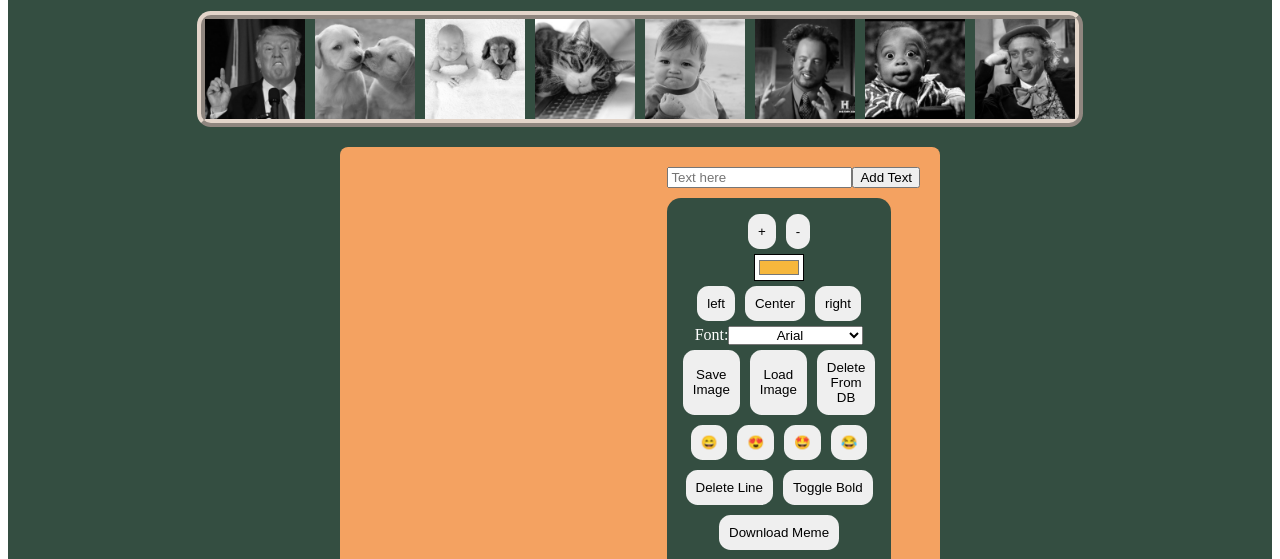
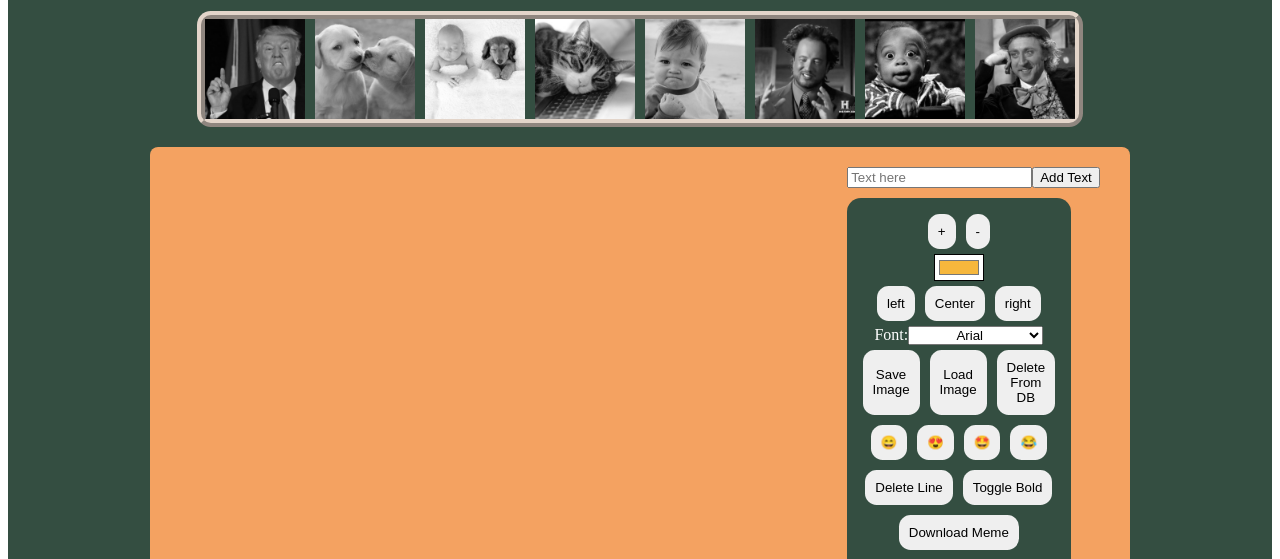
Before and after one commit to peleg125/proj-memegen, a plain HTML site: page index.html in a window 1280 px wide. Shown: the part 107-666 px from the top of the page. Drawn offline with Linux system fonts and the light colour scheme.

Commit message:
Fixed layout

```diff
--- a/css/main.css
+++ b/css/main.css
@@ -6,10 +6,10 @@
 @import url("setup/vars.css");
 
 /* CONPONENTS */
-
 @import url("components/buttons.css");
 @import url("components/img.css");
 @import url("components/main-content.css");
 @import url("components/main-header.css");
+
 /* media query */
 @import url("setup/mq.css");
--- a/css/setup/mq.css
+++ b/css/setup/mq.css
@@ -7,12 +7,15 @@
 	.controls-lane {
 		width: 100%;
 	}
+
 	.controls-lane {
 		align-items: center;
 	}
+
 	.image-selector {
 		padding: 10px;
 	}
+
 	.buttons {
 		flex-direction: row;
 		flex-wrap: wrap;
@@ -20,10 +23,12 @@
 		padding: 0px;
 		border-radius: 0px;
 	}
+
 	.buttons button,
 	.image-selector img {
 		margin: 10px;
 	}
+
 	.image-selector img {
 		width: 80px;
 	}
@@ -42,27 +47,31 @@
 	.lane-container {
 		grid-template-columns: 1fr;
 	}
+
 	.canvas-lane,
 	.controls-lane {
 		width: 100%;
 	}
+
 	.buttons {
 		flex-direction: row;
 		flex-wrap: wrap;
 		justify-content: center;
 	}
+
 	.image-selector {
 		grid-auto-flow: row;
 		grid-template-columns: repeat(auto-fill, minmax(60px, 1fr));
 	}
+
 	.image-selector img {
 		width: 100%;
 	}
 }
 
-@media (min-width: 980px) {
+@media (min-width: 940px) {
 	.container {
-		grid-template-columns: minmax(20px, 1fr) minmax(auto, 600px) minmax(
+		grid-template-columns: minmax(20px, 1fr) minmax(auto, 980px) minmax(
 				20px,
 				1fr
 			);
@@ -73,18 +82,24 @@
 	.container > *.full {
 		grid-column: 1/-1;
 	}
-	.container .lane-container {
+
+	.lane-container {
 		grid-template-columns: 5fr 2fr;
 	}
+
 	.canvas-lane {
-		width: 80%;
+		width: auto;
+		min-width: 0;
 	}
+
 	.controls-lane {
 		width: 20%;
 	}
+
 	.main-header {
 		grid-column: 1/-1;
 	}
+
 	.image-selector img:hover {
 		padding: 0.865em;
 	}
--- a/css/setup/vars.css
+++ b/css/setup/vars.css
@@ -5,10 +5,4 @@
 	--clrPrimary-1: #e3d5ca;
 	--clrPrimary-2: #e3d5ca;
 	--clrPrimary-3: #ffffff;
-
-	/* --container-bg-color: lightslategray;
-	--lane-container-bg-color: #d3d3d34f;
-	--canvas-lane-bg-color: #ffffff;
-	--buttons-bg-color: #f0f4f8;
-} */
 }
--- a/js/meme.controller.js
+++ b/js/meme.controller.js
@@ -1,5 +1,6 @@
 "use strict"
-
+let gElCanvas
+let gCtx
 function onInit() {
 	gElCanvas = document.querySelector("canvas")
 	gCtx = gElCanvas.getContext("2d")
--- a/js/service/meme.service.js
+++ b/js/service/meme.service.js
@@ -1,4 +1,3 @@
-// Your global variables
 let gImgs = [
 	{ id: 1, url: "img/1.jpg", keywords: ["funny", "cat"] },
 	{ id: 2, url: "img/2.jpg", keywords: ["funny"] },
@@ -20,8 +19,6 @@ let gMeme = {
 let isDragging = false
 let dragStartX, dragStartY
 let gKeywordSearchCountMap = { funny: 12, cat: 16, baby: 2 }
-let gElCanvas
-let gCtx
 
 function getMeme() {
 	return gMeme
@@ -125,6 +122,7 @@ function setColor(color) {
 
 function decreaseFontSize() {
 	if (gMeme.selectedLineIdx !== null && gMeme.lines[gMeme.selectedLineIdx]) {
+		if (gMeme.lines[gMeme.selectedLineIdx].size <= 30) return
 		gMeme.lines[gMeme.selectedLineIdx].size -= 5
 		renderCanvas()
 	}
@@ -137,6 +135,7 @@ function imgSelect(imgId) {
 
 function increaseFontSize() {
 	if (gMeme.selectedLineIdx !== null && gMeme.lines[gMeme.selectedLineIdx]) {
+		if (gMeme.lines[gMeme.selectedLineIdx].size >= 70) return
 		gMeme.lines[gMeme.selectedLineIdx].size += 5
 		renderCanvas()
 	}
@@ -285,7 +284,6 @@ function resizeCanvasContainer() {
 	gElCanvas.height = newHeight
 
 	renderCanvas()
-	// renderSelectedImage()
 	canvasContainer.style.width = `${containerWidth}px`
 	canvasContainer.style.height = `${newHeight}px`
 }
```
